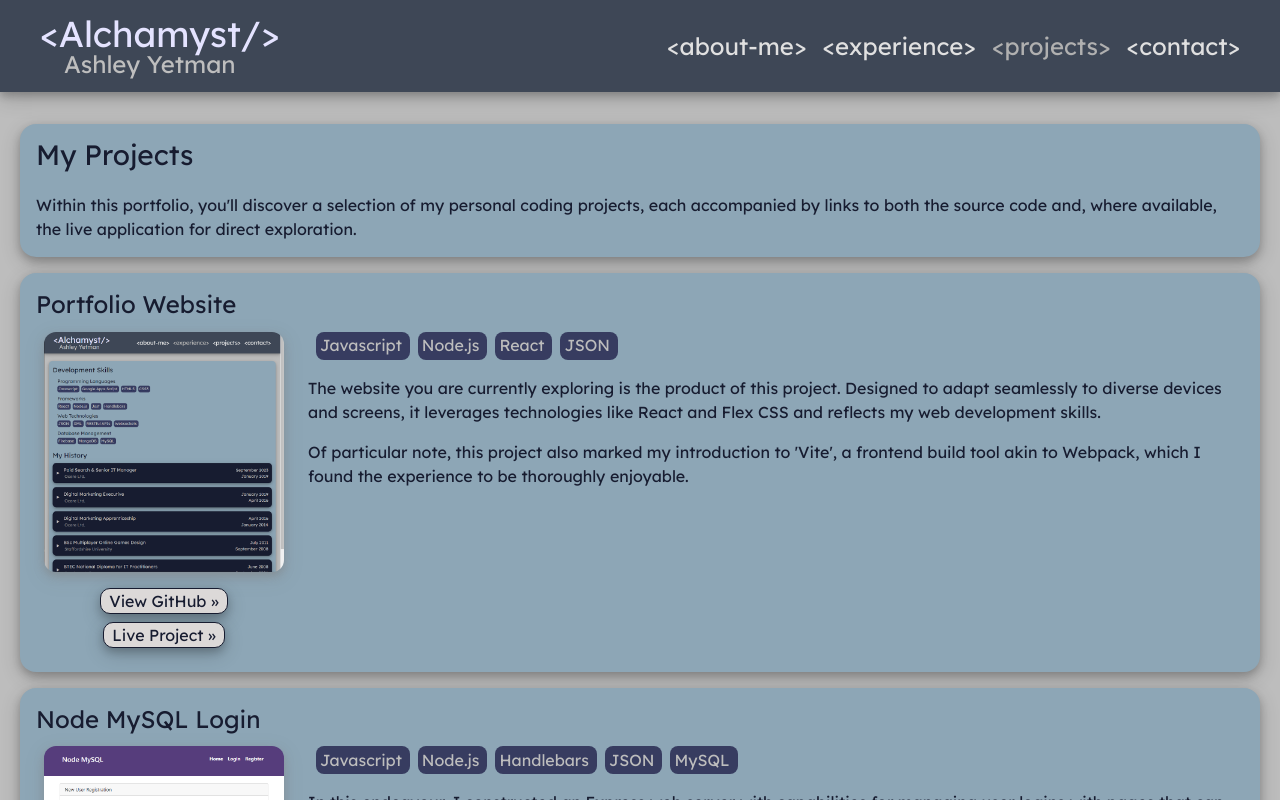
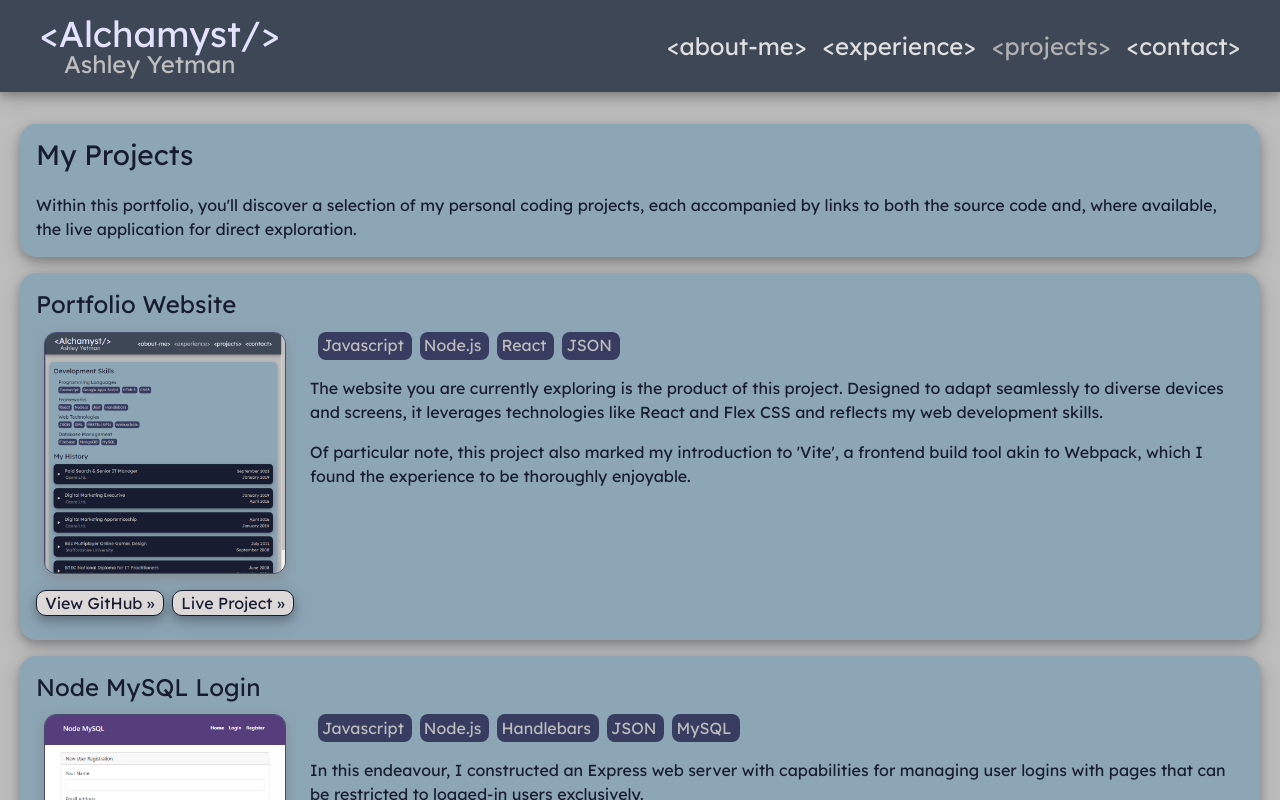
Before and after one commit to Alchamyst/ayetman-web, a React (Vite) app: page /projects in a window 1280 px wide. Shown: the top 800 px of the page. Built offline with nearby package versions, Linux system fonts and the light colour scheme.

Commit message:
update border style + add shadow to project images.

```diff
--- a/src/styles/project.css
+++ b/src/styles/project.css
@@ -42,7 +42,7 @@
 }
 
 .project-image-container img {
-    /* border: 1px dashed #171C30; */
+    border: 1px solid #474C70;
     box-shadow: 0 4px 8px 0 rgba(128, 128, 128, 0.5), 0 6px 20px 0 rgba(128, 128, 128, 0.19);
 
     border-radius: 5%;
```
